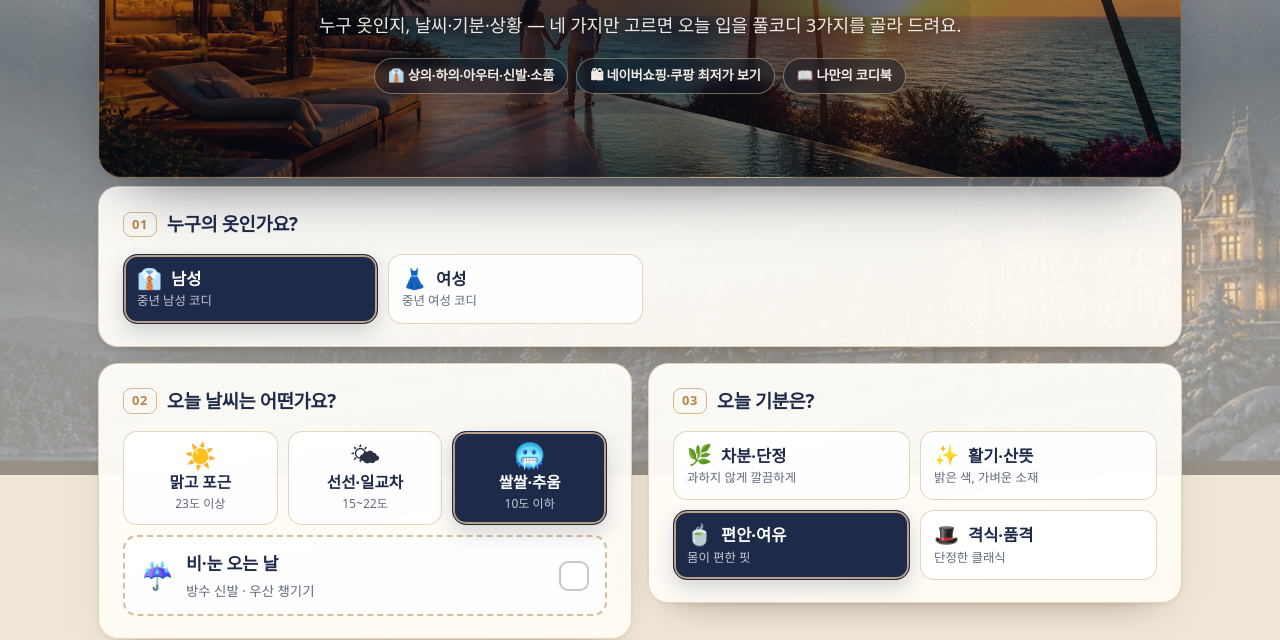
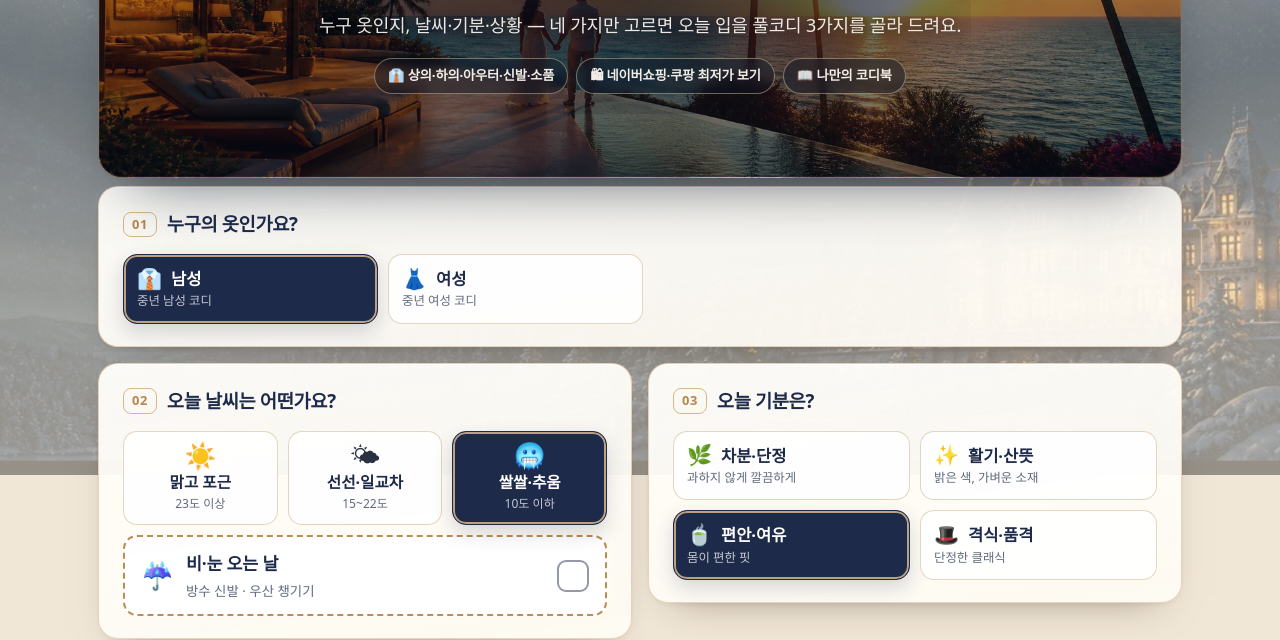
Before and after one commit to byoorim09-bot/Mine-, a plain HTML site: page index.html in a window 1280 px wide. Shown: the part 325-965 px from the top of the page. Drawn offline with Linux system fonts and the light colour scheme.

Commit message:
날씨 날씨 체크 버튼 대비 보정(50대 눈높이)

```diff
--- a/index.html
+++ b/index.html
@@ -355,7 +355,7 @@ img, svg { display: block; }
 .rain-toggle {
   display: grid; grid-template-columns: auto minmax(0, 1fr) auto; align-items: center; gap: 12px;
   width: 100%; min-height: 68px; padding: 12px 16px;
-  border: 2px dashed rgba(206, 180, 140, .85); border-radius: 14px; background: rgba(255, 255, 255, .9);
+  border: 2px dashed rgba(184, 134, 75, .95); border-radius: 14px; background: rgba(255, 255, 255, .94);
   font: inherit; text-align: left; cursor: pointer;
   transition: border-color .15s, background .15s, box-shadow .15s;
 }
@@ -365,9 +365,9 @@ img, svg { display: block; }
 .rain-tx b { font-size: 1.02rem; font-weight: 800; color: var(--navy); letter-spacing: -0.01em; }
 .rain-tx i { font-style: normal; font-size: .79rem; color: var(--ink2); }
 .rain-check {
-  width: 30px; height: 30px; border-radius: 9px; border: 2px solid rgba(30, 42, 74, .26);
+  width: 32px; height: 32px; border-radius: 9px; border: 2px solid rgba(30, 42, 74, .48);
   display: grid; place-items: center; background: #fff; color: transparent;
-  font-size: 1.02rem; font-weight: 900; line-height: 1;
+  font-size: 1.06rem; font-weight: 900; line-height: 1;
 }
 .rain-toggle[aria-pressed="true"] {
   border: 2px solid var(--navy);
```
